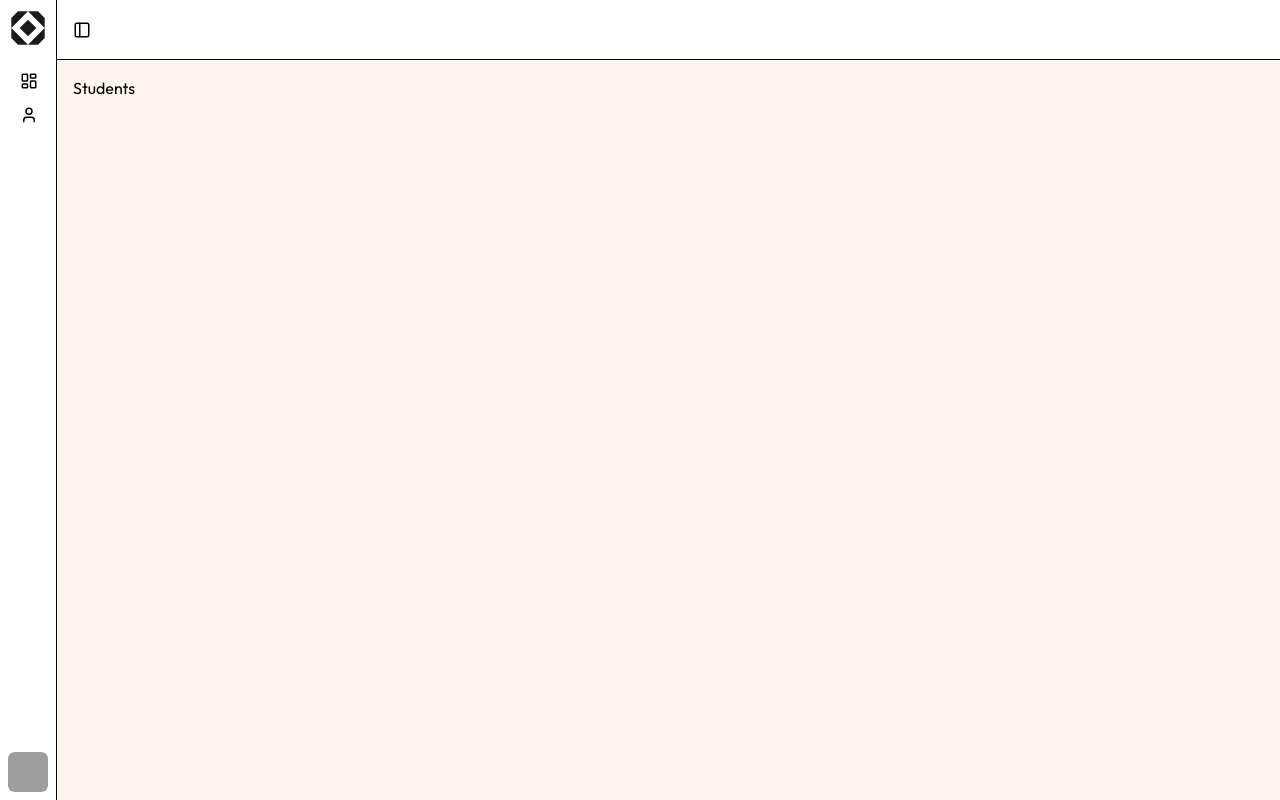
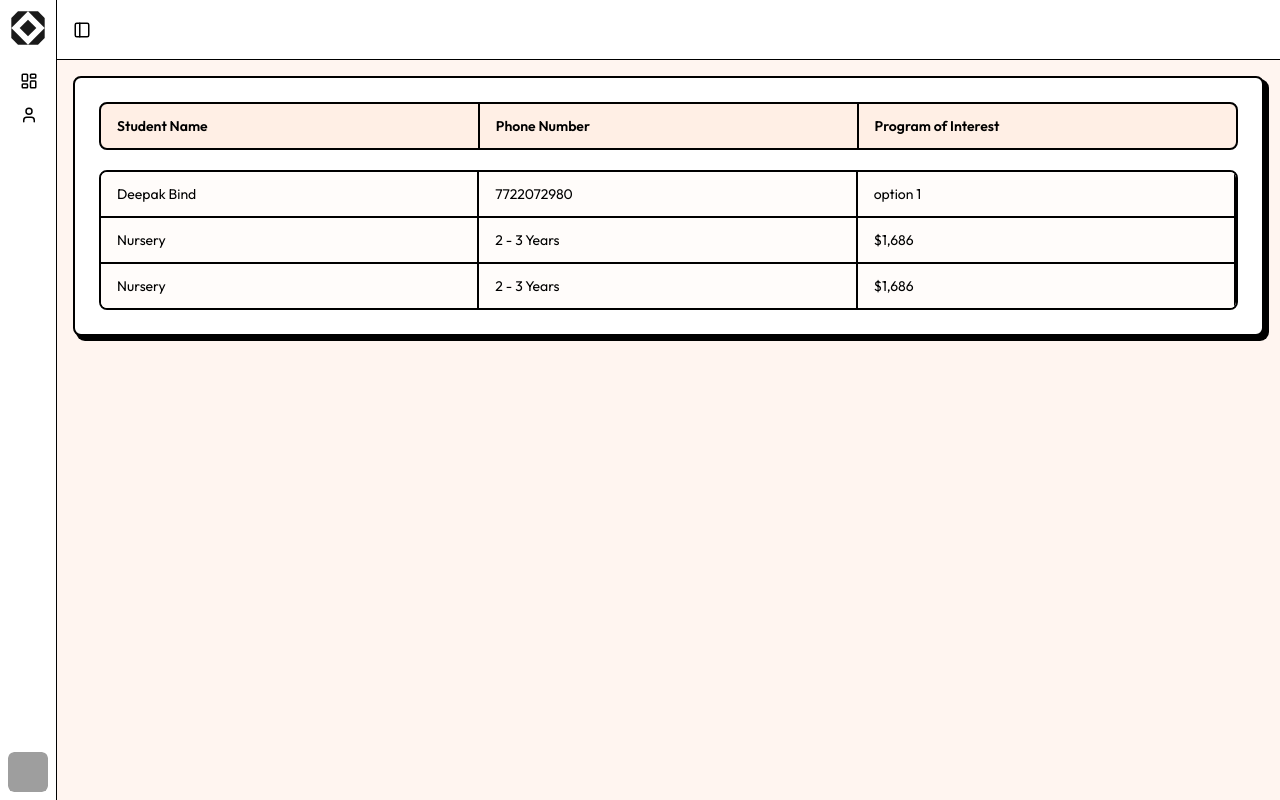
Before and after one commit to bind2/schooleducation, a Next.js app: page /admin/students in a window 1280 px wide. Built offline with nearby package versions, Linux system fonts and the light colour scheme; grey boxes are pictures that could not be loaded.

Commit message:
create table in student page

```diff
--- a/app/admin/students/page.jsx
+++ b/app/admin/students/page.jsx
@@ -1,7 +1,79 @@
-import React from 'react'
+import React from "react";
 
 export default function Students() {
+  const tableHeaders = ["Student Name", "Phone Number", "Program of Interest"];
+
+  const tableData = [
+    {
+      studentName: "Deepak Bind",
+      phoneNumber: "7722072980",
+      programOfInterest: "option 1",
+    },
+    {
+      studentName: "Nursery",
+      phoneNumber: "2 - 3 Years",
+      programOfInterest: "$1,686",
+    },
+    {
+      studentName: "Nursery",
+      phoneNumber: "2 - 3 Years",
+      programOfInterest: "$1,686",
+    },
+  ];
   return (
-    <div>Students</div>
-  )
+    <div>
+      {/* table */}
+      <div>
+        <div className="bg-absolute-white w-full overflow-x-auto rounded-lg border-2 p-6 [box-shadow:4px_4px_0px_1px_var(--absolute-black)]">
+          <div className="min-w-[800px] overflow-hidden">
+            {/* Header Row */}
+            <div className="bg-orange-95 flex rounded-lg border-2">
+              {tableHeaders.map((header, idx) => (
+                <span
+                  key={header}
+                  className={`w-full border-black px-4 py-3 text-sm font-semibold ${
+                    idx !== tableHeaders.length - 1 ? "border-r-2" : ""
+                  }`}
+                >
+                  {header}
+                </span>
+              ))}
+            </div>
+
+            <div className="mt-5 overflow-hidden rounded-lg border-2">
+              {tableData.map((row, rowIndex) => {
+                const isLastRow = rowIndex === tableData.length - 1;
+
+                return (
+                  <div key={rowIndex} className="bg-orange-99 flex">
+                    <span
+                      className={`w-full border-r-2 ${
+                        !isLastRow ? "border-b-2" : ""
+                      } border-black px-4 py-3 text-sm`}
+                    >
+                      {row.studentName}
+                    </span>
+                    <span
+                      className={`w-full border-r-2 ${
+                        !isLastRow ? "border-b-2" : ""
+                      } border-black px-4 py-3 text-sm`}
+                    >
+                      {row.phoneNumber}
+                    </span>
+                    <span
+                      className={`w-full border-r-2 ${
+                        !isLastRow ? "border-b-2" : ""
+                      } border-black px-4 py-3 text-sm`}
+                    >
+                      {row.programOfInterest}
+                    </span>
+                  </div>
+                );
+              })}
+            </div>
+          </div>
+        </div>
+      </div>
+    </div>
+  );
 }
--- a/components/admin-comp/sidebar-layout.jsx
+++ b/components/admin-comp/sidebar-layout.jsx
@@ -202,7 +202,7 @@ export function SidebarLayout({ children }) {
         )}
       </AnimatePresence>
 
-      <div className="min-h-screen flex-1">
+      <div className="min-h-screen flex-1 w-full">
         <div className="sticky top-0 left-0 z-10 flex h-[60px] w-full items-center justify-between border-b bg-white p-2">
           <button
             className="rounded-md p-2 transition-all duration-200 hover:cursor-pointer hover:bg-gray-300"
--- a/components/select.jsx
+++ b/components/select.jsx
@@ -55,13 +55,13 @@ export default function Select({ value, onChange }) {
               animate={{ opacity: 1, y: 0 }}
               exit={{ opacity: 0, y: -8 }}
               transition={{ duration: 0.1, type: "tween" }}
-              className="absolute z-50 mt-1 w-full overflow-hidden rounded-md border-2 bg-orange-99 shadow-md"
+              className="bg-orange-99 absolute z-50 mt-1 w-full overflow-hidden rounded-md border-2 shadow-md"
             >
               {options.map((option) => (
                 <li
                   key={option}
                   onClick={() => handleSelect(option)}
-                  className="flex cursor-pointer items-center justify-between px-4 py-3 transition-all hover:bg-orange-95"
+                  className="hover:bg-orange-95 flex cursor-pointer items-center justify-between px-4 py-3 transition-all"
                 >
                   <span>{option}</span>
                   {value === option && <Check size={16} />}
```
